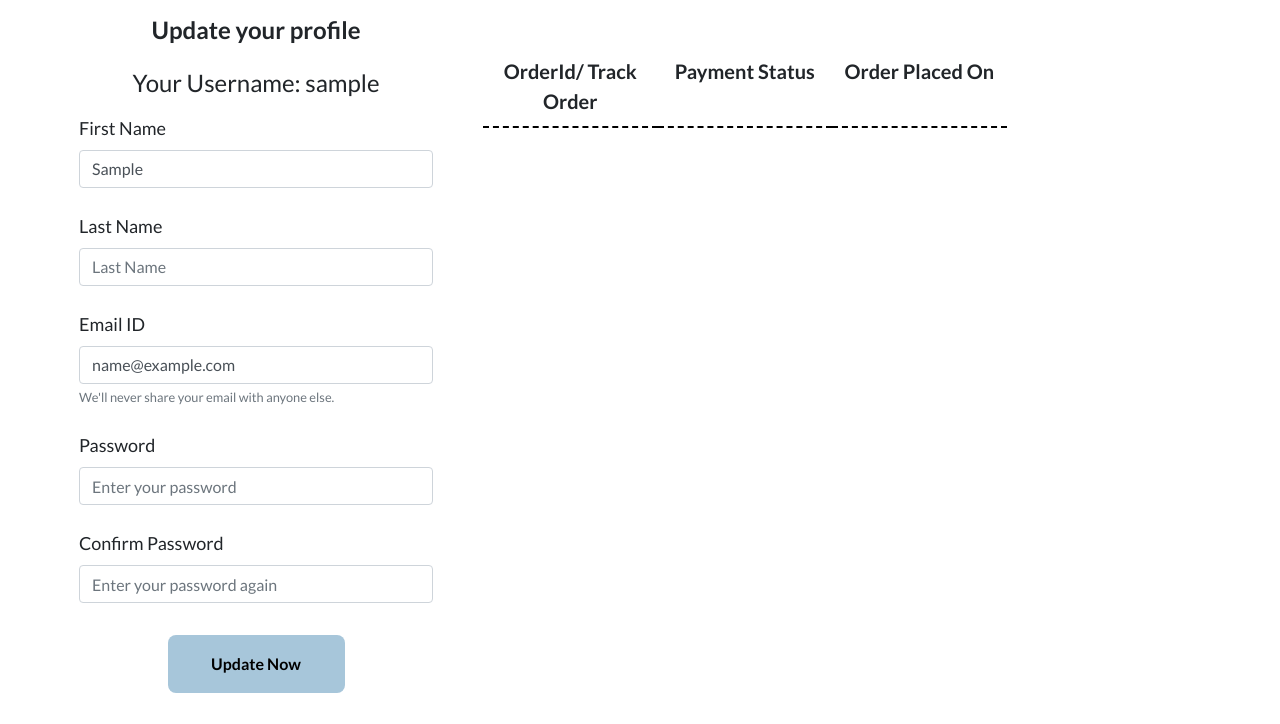
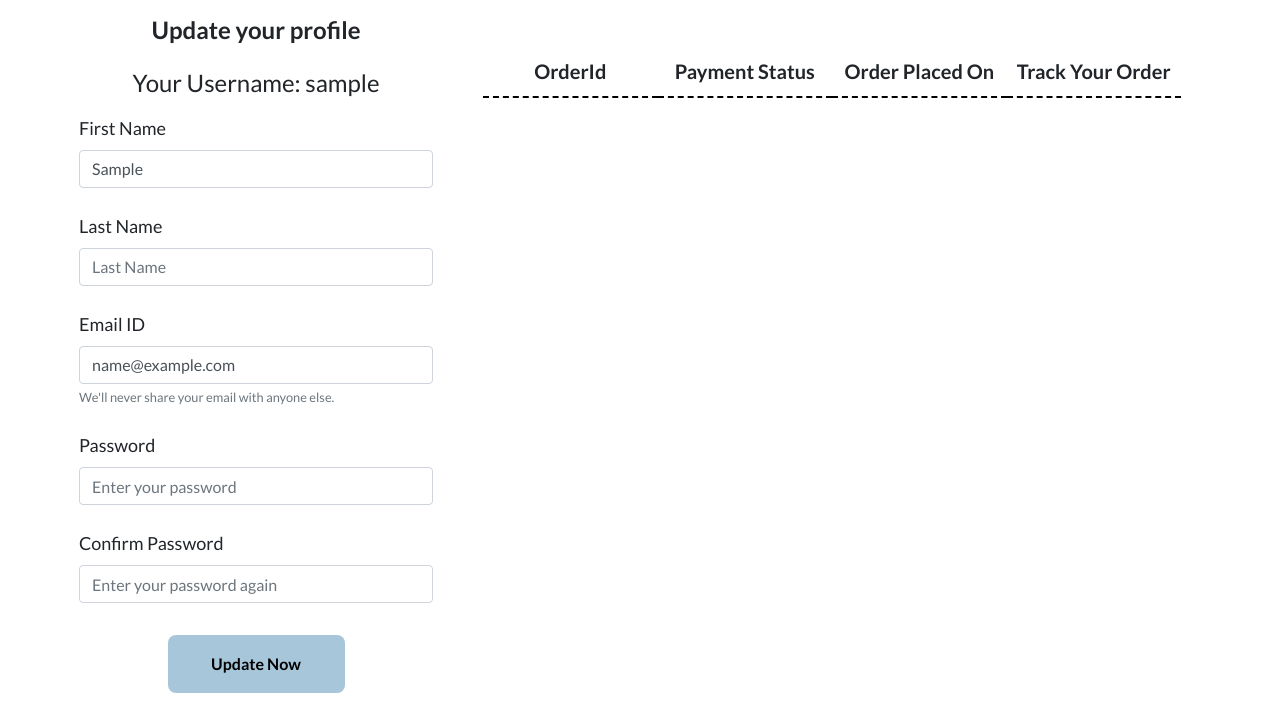
Before and after one commit to nagpalnitesh/ThePureEarth, a Django app: page /profile in a window 1280 px wide. Shown: the part 118-842 px from the top of the page. Run offline with Django 3.2, Linux system fonts and the light colour scheme; the visitor is signed in with stand-in values (Sample User, id 1); data that the repository does not hold is empty; some libraries are stand-ins or nearby versions.

Commit message:
order track status

```diff
--- a/templates/dashboard/profile.html
+++ b/templates/dashboard/profile.html
@@ -92,13 +92,16 @@
             <div class="orderbox">
                 <div class="row" style="text-align: center;">
                     <div class="col-sm-12 col-md-auto col-lg-3 statictxt">
-                        OrderId/ Track Order
+                        OrderId
                     </div>
                     <div class="col-sm-12 col-md-auto col-lg-3 statictxt">
                         Payment Status
                     </div>
                     <div class="col-sm-12 col-md-auto col-lg-3 statictxt">
                         Order Placed On
+                    </div>
+                    <div class="col-sm-12 col-md-auto col-lg-3 statictxt">
+                        Track Your Order
                     </div>
                     {% for order in orders %}
                     {% if order.paid %}
```
